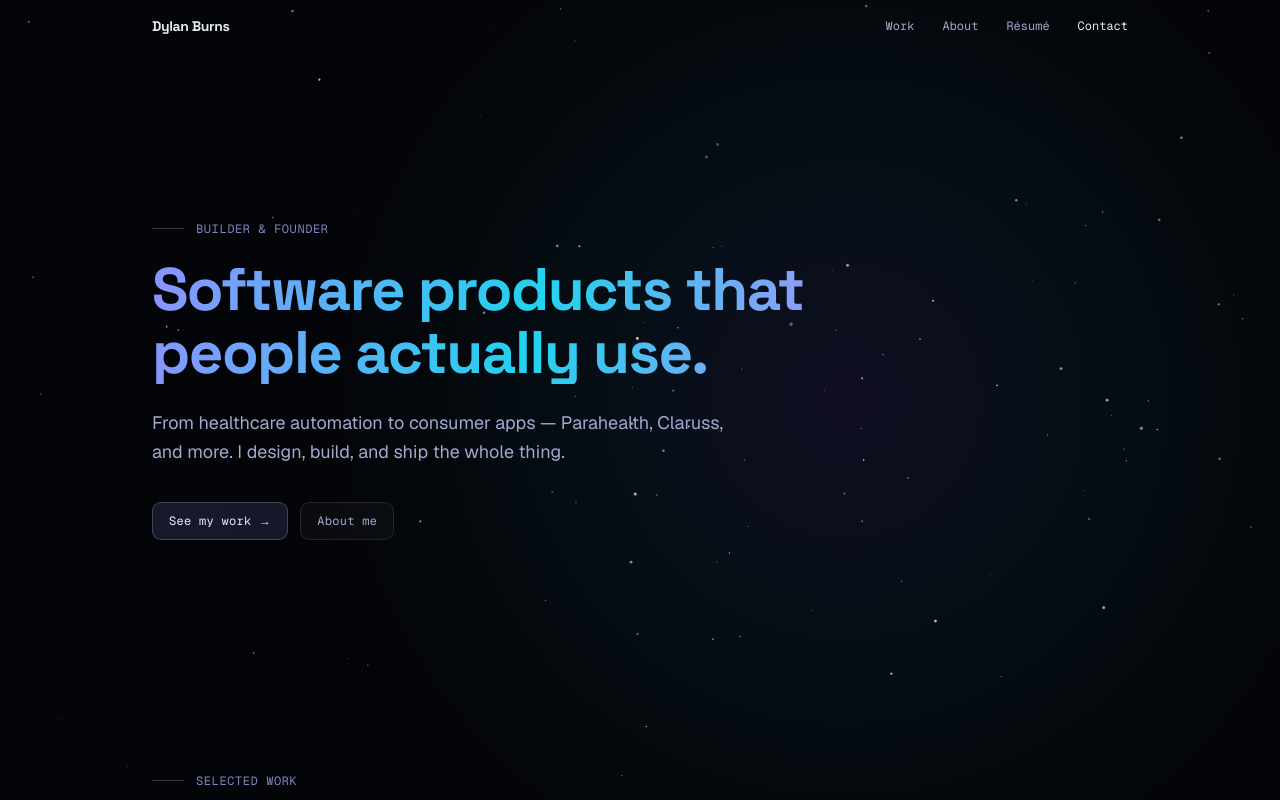
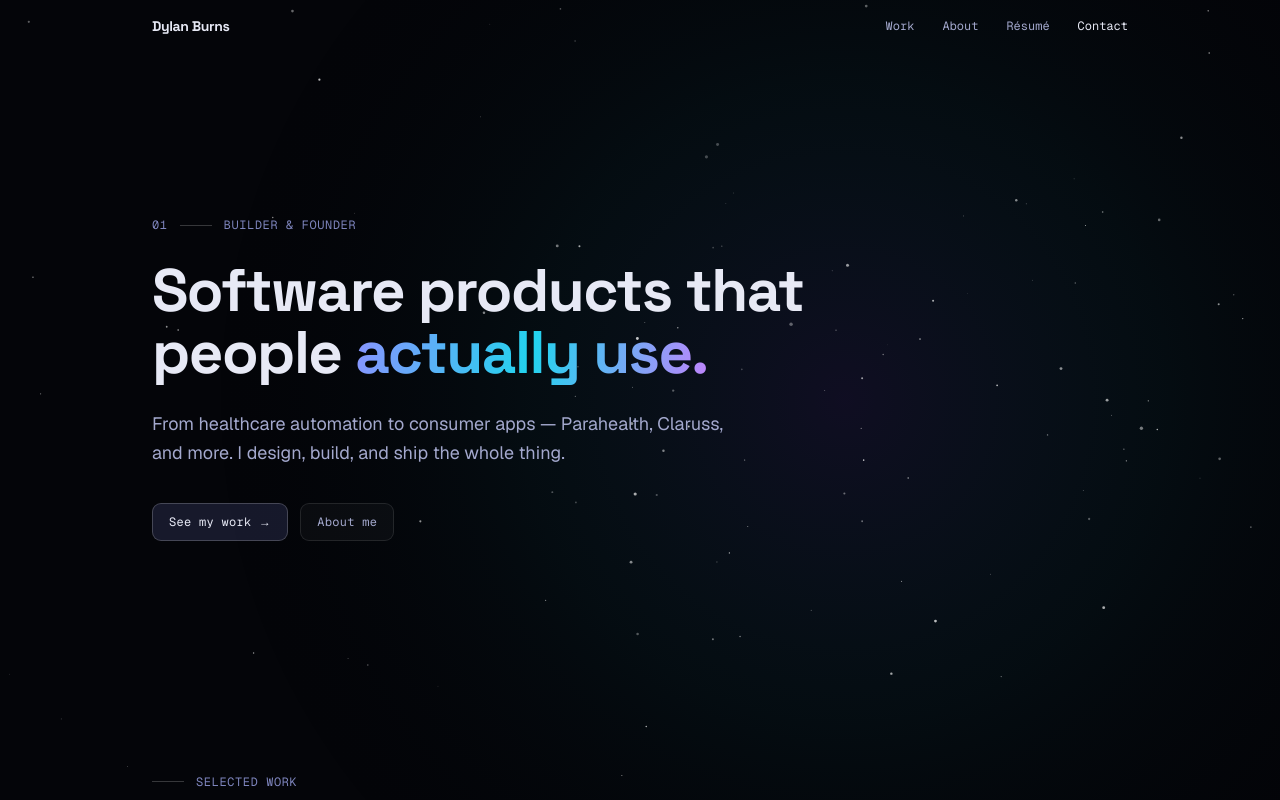
Before and after one commit to Dylan-Burns/portfolio, a Next.js app: page / in a window 1280 px wide. Shown: the top 800 px of the page. Built offline with nearby package versions, Linux system fonts and the light colour scheme.

Commit message:
style: hero — mono eyebrow, gradient phrase, magnetic CTA

```diff
--- a/src/components/home/Hero.tsx
+++ b/src/components/home/Hero.tsx
@@ -1,5 +1,5 @@
 import { Button } from "@/components/ui/Button";
-import { SectionLabel } from "@/components/ui/Section";
+import { MagneticButton } from "@/components/ui/MagneticButton";
 import { Reveal } from "@/components/motion/Reveal";
 import { site } from "@/content/site";
 
@@ -7,11 +7,15 @@ export function Hero() {
   return (
     <section className="mx-auto w-full max-w-5xl px-6 pb-24 pt-28 md:pb-28 md:pt-40">
       <Reveal>
-        <SectionLabel>{site.role}</SectionLabel>
+        <p className="label-mono inline-flex items-center gap-3 uppercase">
+          <span aria-hidden>01</span>
+          <span aria-hidden className="h-px w-8 bg-[var(--color-border-strong)]" />
+          {site.role}
+        </p>
       </Reveal>
       <Reveal delay={0.05}>
-        <h1 className="text-gradient mt-5 max-w-3xl font-[family-name:var(--font-display)] text-4xl font-bold leading-[1.05] tracking-tight md:text-6xl">
-          Software products that people actually use.
+        <h1 className="mt-6 max-w-3xl font-[family-name:var(--font-display)] text-4xl font-bold leading-[1.04] tracking-tight md:text-6xl">
+          Software products that people <span className="text-gradient">actually use.</span>
         </h1>
       </Reveal>
       <Reveal delay={0.1}>
@@ -22,7 +26,9 @@ export function Hero() {
       </Reveal>
       <Reveal delay={0.15}>
         <div className="mt-9 flex flex-wrap gap-3">
-          <Button href="/#work">See my work →</Button>
+          <MagneticButton>
+            <Button href="/#work">See my work →</Button>
+          </MagneticButton>
           <Button href="/#about" variant="secondary">
             About me
           </Button>
```
